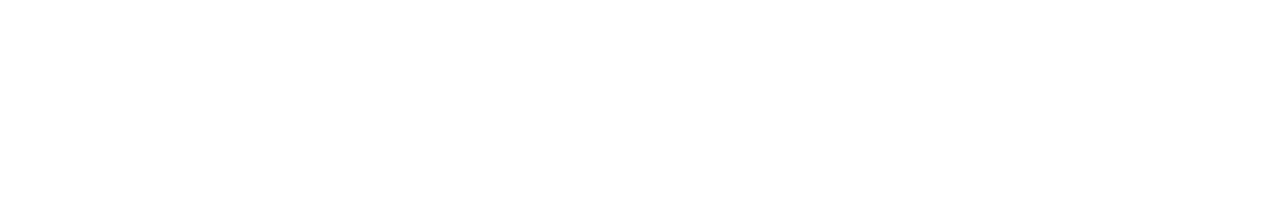
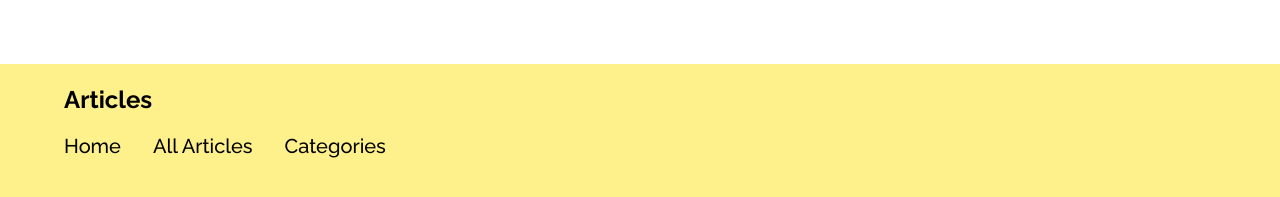
Before and after one commit to anindyoo/article-app, a React (Create React App) app: page /article-app/ in a window 1280 px wide. Shown: the part 1003-1200 px from the top of the page. Before the commit the page ends 1003 px from the top, so only its background shows below. Built offline with nearby package versions, Linux system fonts and the light colour scheme.

Commit message:
feat: add bottom navbar & change header to top navbar.

```diff
--- a/src/components/Header/Header.jsx
+++ /dev/null
@@ -1,61 +0,0 @@
-import { Link, NavLink, useLocation } from 'react-router-dom';
-
-const links = [
-  { name: 'Home', link: '' },
-  { name: 'All Articles', link: 'articles' },
-  { name: 'Categories', link: 'categories' },
-];
-
-const LogoLink = () => (
-  <Link
-    to="/"
-    className="text-2xl font-bold"
-  >
-    Articles
-  </Link>
-);
-
-const Header = () => {
-  const location = useLocation();
-
-  return (
-    <nav className="
-    HEADER-NAVBAR
-    fixed z-50
-    w-full h-14
-    bg-yellow-200"
-    >
-      <div className="
-      NAVBAR-CONTAINER
-      SECTION-CENTER RALEWAY-FONT
-      flex flex-row items-center gap-12
-      h-14"
-      >
-        {location.pathname === '/' ? (
-          <h1 className="LOGO">
-            <LogoLink />
-          </h1>
-        ) : (
-          <div className="LOGO">
-            <LogoLink />
-          </div>
-        )}
-        <ul className="
-        NAV-LINKS
-        flex flex-row gap-8 items-center
-        text-xl font-medium"
-        >
-          {links.map((item) => (
-            <li key={item.link}>
-              <NavLink to={`/${item.link}`}>
-                {item.name}
-              </NavLink>
-            </li>
-          ))}
-        </ul>
-      </div>
-    </nav>
-  );
-};
-
-export default Header;
--- /dev/null
+++ b/src/components/Navbar/BottomNavbar.jsx
@@ -0,0 +1,25 @@
+import LogoLink from './LogoLink';
+import NavLinks from './NavLinks';
+
+const BottomNavbar = () => (
+  <div className="
+  BOTTOM-NAVBAR
+  sticky bottom-0
+  w-full h-36
+  mt-16
+  bg-yellow-200"
+  >
+    <div className="
+    NAVBAR-CONTAINER
+    SECTION-CENTER RALEWAY-FONT
+    flex flex-col gap-4
+    h-14
+    pt-5"
+    >
+      <LogoLink />
+      <NavLinks />
+    </div>
+  </div>
+);
+
+export default BottomNavbar;
--- /dev/null
+++ b/src/components/Navbar/LogoLink.jsx
@@ -0,0 +1,26 @@
+import { Link, useLocation } from 'react-router-dom';
+
+const Logo = () => (
+  <Link
+    to="/"
+    className="text-2xl font-bold"
+  >
+    Articles
+  </Link>
+);
+
+const LogoLink = () => {
+  const location = useLocation();
+
+  return location.pathname === '/' ? (
+    <h1 className="LOGO">
+      <Logo />
+    </h1>
+  ) : (
+    <div className="LOGO">
+      <Logo />
+    </div>
+  );
+};
+
+export default LogoLink;
--- /dev/null
+++ b/src/components/Navbar/NavLinks.jsx
@@ -0,0 +1,25 @@
+import { NavLink } from 'react-router-dom';
+
+const links = [
+  { name: 'Home', link: '' },
+  { name: 'All Articles', link: 'articles' },
+  { name: 'Categories', link: 'categories' },
+];
+
+const NavLinks = () => (
+  <ul className="
+  NAV-LINKS
+  flex flex-row gap-8 items-center
+  text-xl font-medium"
+  >
+    {links.map((item) => (
+      <li key={item.link}>
+        <NavLink to={`/${item.link}`}>
+          {item.name}
+        </NavLink>
+      </li>
+    ))}
+  </ul>
+);
+
+export default NavLinks;
--- /dev/null
+++ b/src/components/Navbar/TopNavbar.jsx
@@ -0,0 +1,23 @@
+import LogoLink from './LogoLink';
+import NavLinks from './NavLinks';
+
+const TopNavbar = () => (
+  <nav className="
+  Top-NAVBAR
+  fixed z-50
+  w-full h-14
+  bg-yellow-200"
+  >
+    <div className="
+    NAVBAR-CONTAINER
+    SECTION-CENTER RALEWAY-FONT
+    flex flex-row items-center gap-12
+    h-14"
+    >
+      <LogoLink />
+      <NavLinks />
+    </div>
+  </nav>
+);
+
+export default TopNavbar;
--- a/src/layouts/Main.jsx
+++ b/src/layouts/Main.jsx
@@ -1,13 +1,16 @@
 import { Outlet } from 'react-router-dom';
-import Header from '../components/Header/Header';
+import TopNavbar from '../components/Navbar/TopNavbar';
+import BottomNavbar from '../components/Navbar/BottomNavbar';
 
 const Main = () => (
   <>
-    <Header />
+    <TopNavbar />
     <main className="main-section">
-      <div className="BUFFER h-28" />
+      <div className="BUFFER h-14 mb-14" />
+      <Outlet />
+      {/* <div className="BUFFER h-36 mt-16" /> */}
     </main>
-    <Outlet />
+    <BottomNavbar />
   </>
 );
 
```
